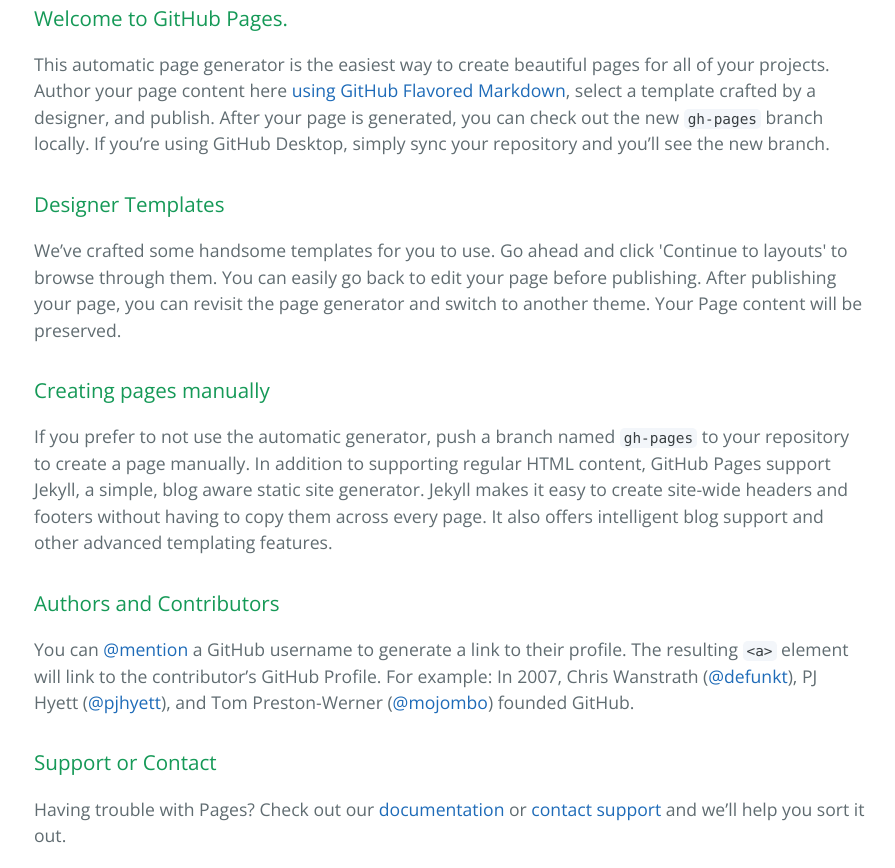
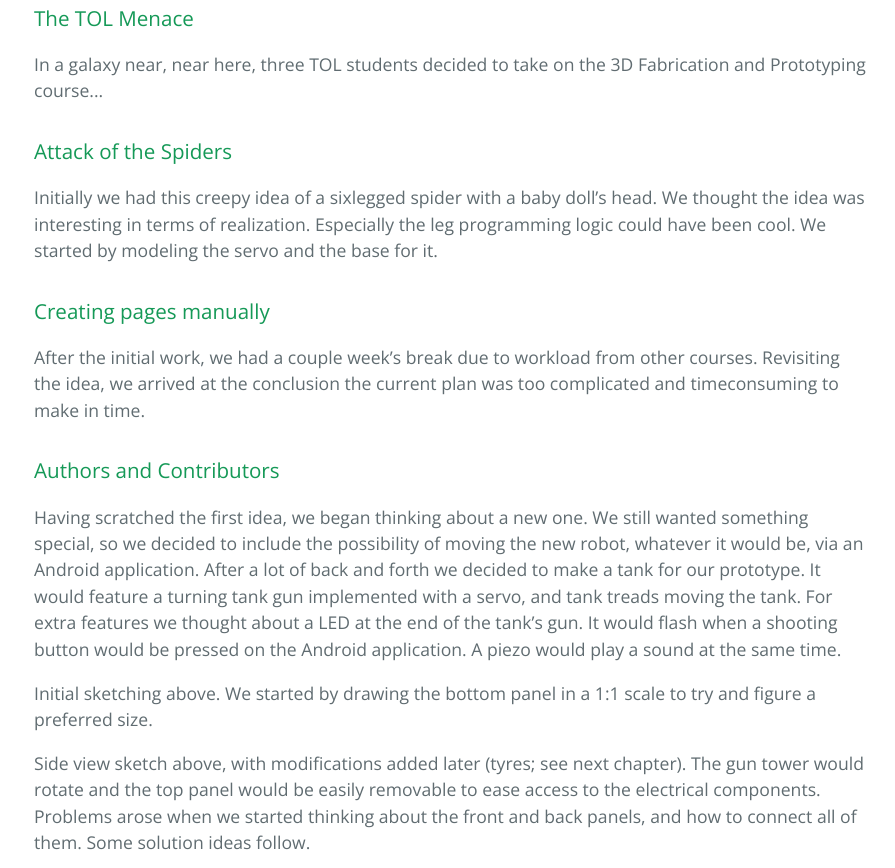
Before and after one commit to shinr/3d-prototyping-bot, a plain HTML site: page index.html in a window 1280 px wide. Shown: the part 412-1280 px from the top of the page, without its empty margins (190-1085 px from the left). Drawn offline with nearby package versions, Linux system fonts and the light colour scheme.

Commit message:
updatedddddddd

```diff
--- a/index.html
+++ b/index.html
@@ -20,24 +20,45 @@
 
     <section class="main-content">
       <h3>
-<a id="welcome-to-github-pages" class="anchor" href="#welcome-to-github-pages" aria-hidden="true"><span aria-hidden="true" class="octicon octicon-link"></span></a>Welcome to GitHub Pages.</h3>
+<a id="welcome-to-github-pages" class="anchor" href="#welcome-to-github-pages" aria-hidden="true"><span aria-hidden="true" class="octicon octicon-link"></span></a>The TOL Menace</h3>
 
-<p>This automatic page generator is the easiest way to create beautiful pages for all of your projects. Author your page content here <a href="https://guides.github.com/features/mastering-markdown/">using GitHub Flavored Markdown</a>, select a template crafted by a designer, and publish. After your page is generated, you can check out the new <code>gh-pages</code> branch locally. If you’re using GitHub Desktop, simply sync your repository and you’ll see the new branch.</p>
+<p>In a galaxy near, near here, three TOL students decided to take on the 3D Fabrication and
+Prototyping course...</p>
 
 <h3>
-<a id="designer-templates" class="anchor" href="#designer-templates" aria-hidden="true"><span aria-hidden="true" class="octicon octicon-link"></span></a>Designer Templates</h3>
+<a id="designer-templates" class="anchor" href="#designer-templates" aria-hidden="true"><span aria-hidden="true" class="octicon octicon-link"></span></a>Attack of the Spiders</h3>
 
-<p>We’ve crafted some handsome templates for you to use. Go ahead and click 'Continue to layouts' to browse through them. You can easily go back to edit your page before publishing. After publishing your page, you can revisit the page generator and switch to another theme. Your Page content will be preserved.</p>
+<p>Initially we had this creepy idea of a six­legged spider with a baby doll’s head. We thought
+the idea was interesting in terms of realization. Especially the leg programming logic could
+have been cool. We started by modeling the servo and the base for it.</p>
 
 <h3>
 <a id="creating-pages-manually" class="anchor" href="#creating-pages-manually" aria-hidden="true"><span aria-hidden="true" class="octicon octicon-link"></span></a>Creating pages manually</h3>
 
-<p>If you prefer to not use the automatic generator, push a branch named <code>gh-pages</code> to your repository to create a page manually. In addition to supporting regular HTML content, GitHub Pages support Jekyll, a simple, blog aware static site generator. Jekyll makes it easy to create site-wide headers and footers without having to copy them across every page. It also offers intelligent blog support and other advanced templating features.</p>
+<p>After the initial work, we had a couple week’s break due to workload from other courses.
+Revisiting the idea, we arrived at the conclusion the current plan was too complicated and
+time­consuming to make in time.</p>
 
 <h3>
 <a id="authors-and-contributors" class="anchor" href="#authors-and-contributors" aria-hidden="true"><span aria-hidden="true" class="octicon octicon-link"></span></a>Authors and Contributors</h3>
 
-<p>You can <a href="https://help.github.com/articles/basic-writing-and-formatting-syntax/#mentioning-users-and-teams" class="user-mention">@mention</a> a GitHub username to generate a link to their profile. The resulting <code>&lt;a&gt;</code> element will link to the contributor’s GitHub Profile. For example: In 2007, Chris Wanstrath (<a href="https://github.com/defunkt" class="user-mention">@defunkt</a>), PJ Hyett (<a href="https://github.com/pjhyett" class="user-mention">@pjhyett</a>), and Tom Preston-Werner (<a href="https://github.com/mojombo" class="user-mention">@mojombo</a>) founded GitHub.</p>
+<p>Having scratched the first idea, we began thinking about a new one. We still wanted
+something special, so we decided to include the possibility of moving the new robot,
+whatever it would be, via an Android application. After a lot of back and forth we decided to
+make a tank for our prototype. It would feature a turning tank gun implemented with a servo,
+and tank treads moving the tank. For extra features we thought about a LED at the end of
+the tank’s gun. It would flash when a shooting button would be pressed on the Android
+application. A piezo would play a sound at the same time.</p>
+
+<p>Initial sketching above. We started by drawing the bottom panel in a 1:1 scale to try and
+figure a preferred size.</p>
+
+<p>
+  Side view sketch above, with modifications added later (tyres; see next chapter). The gun
+tower would rotate and the top panel would be easily removable to ease access to the
+electrical components. Problems arose when we started thinking about the front and back
+panels, and how to connect all of them. Some solution ideas follow.
+</p>
 
 <h3>
 <a id="support-or-contact" class="anchor" href="#support-or-contact" aria-hidden="true"><span aria-hidden="true" class="octicon octicon-link"></span></a>Support or Contact</h3>
```
